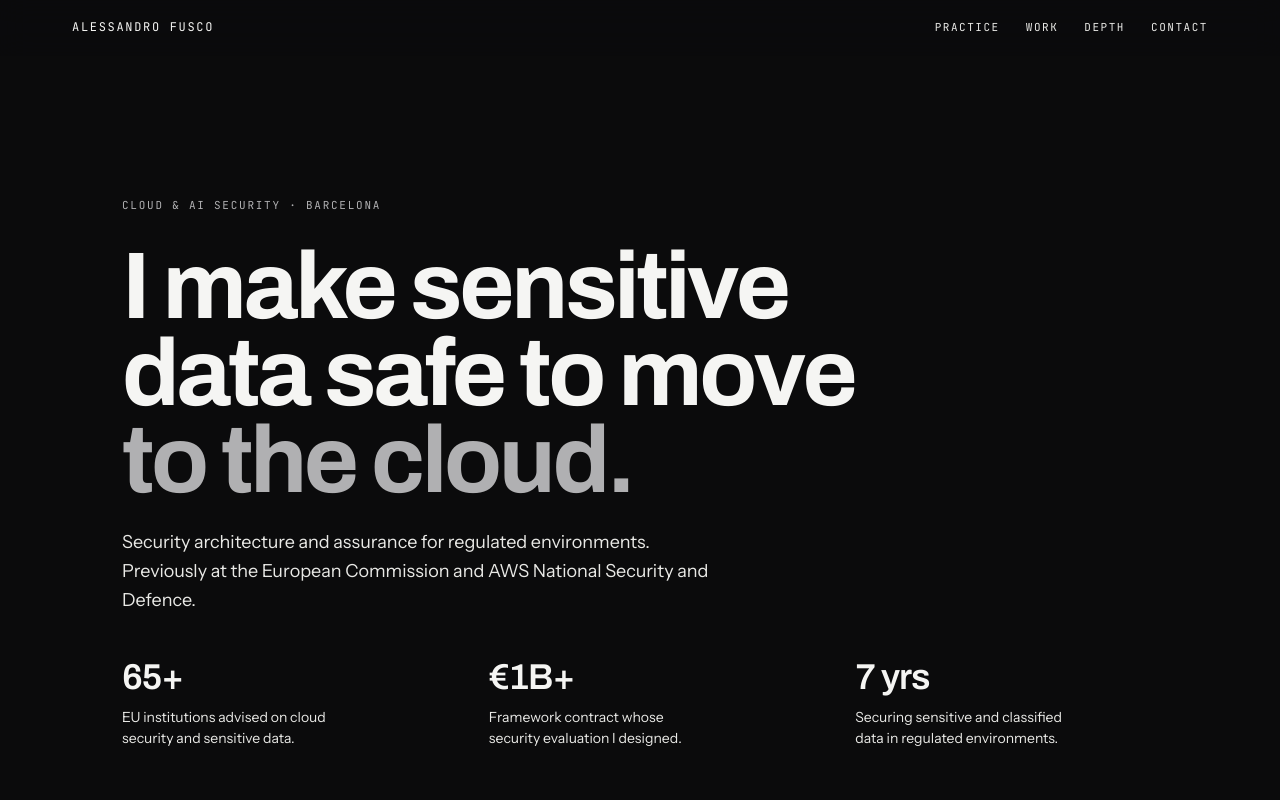
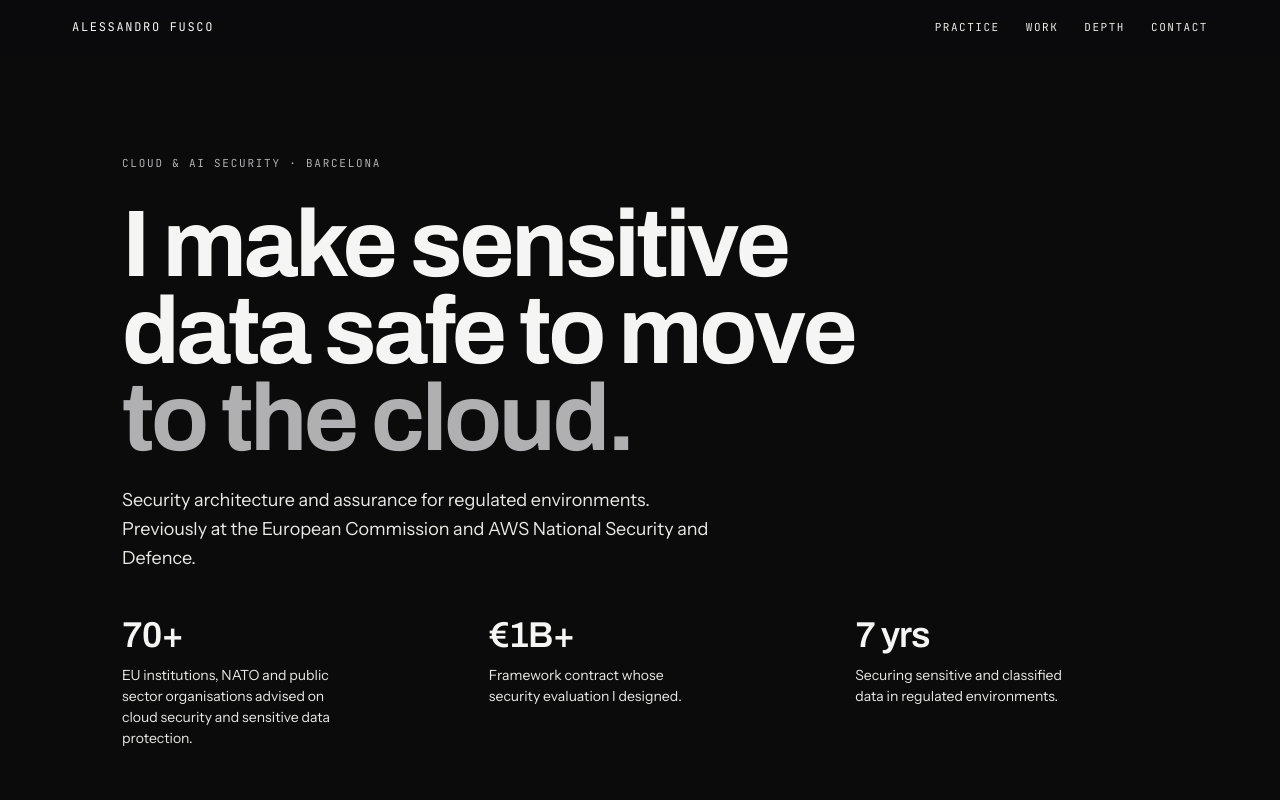
Before and after one commit to fuscoalessandro/fuscoalessandro.github.io, a plain HTML site: page index.html in a window 1280 px wide. Shown: the top 800 px of the page. Drawn offline with Linux system fonts and the light colour scheme.

Commit message:
Update index.html

```diff
--- a/index.html
+++ b/index.html
@@ -146,8 +146,8 @@ footer{padding:30px 0 44px;display:flex;justify-content:space-between;gap:16px;f
   <div class="band">
     <div class="row">
       <div class="cell">
-        <span class="num">65+</span>
-        <p>EU institutions advised on cloud security and sensitive data.</p>
+        <span class="num">70+</span>
+        <p>EU institutions, NATO and public sector organisations advised on cloud security and sensitive data protection.</p>
       </div>
       <div class="cell">
         <span class="num">€1B+</span>
```
